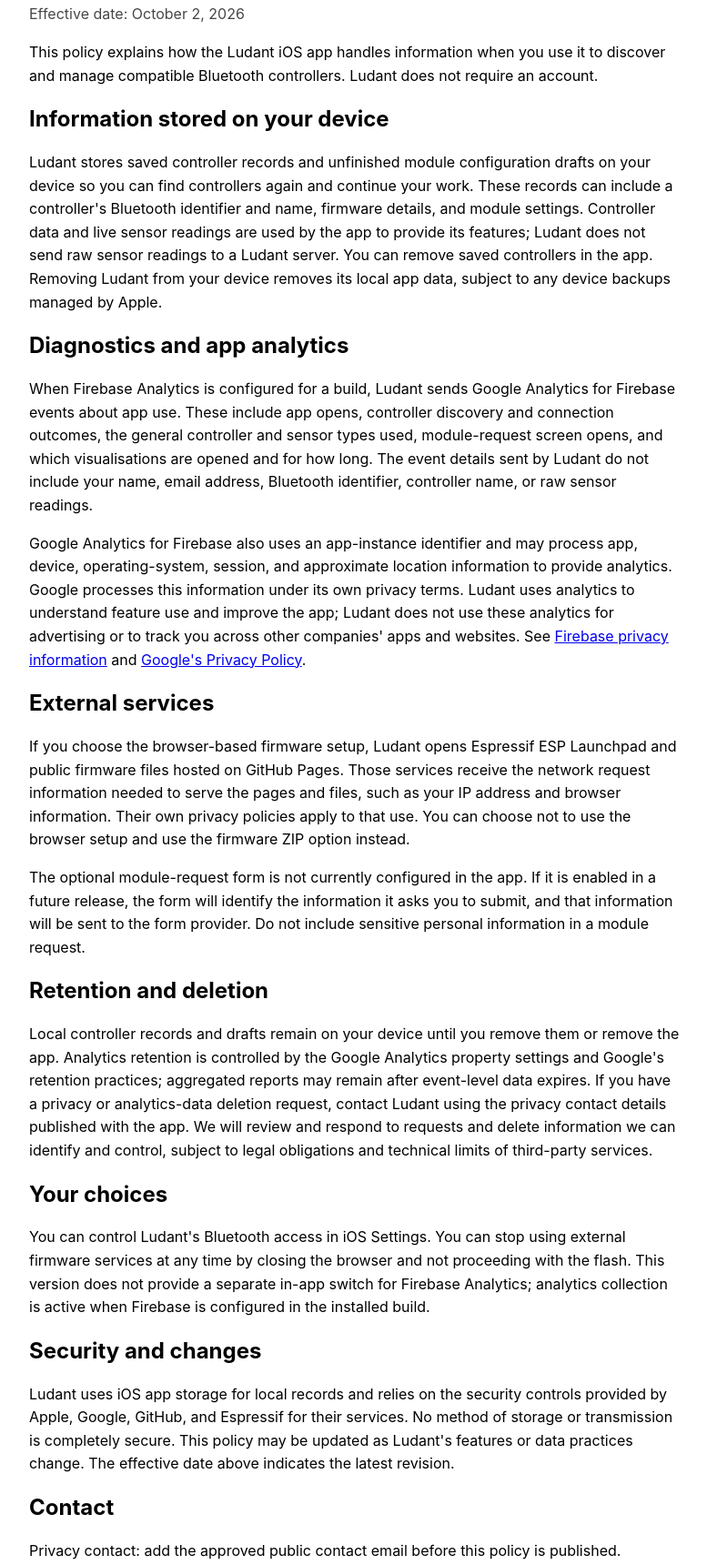
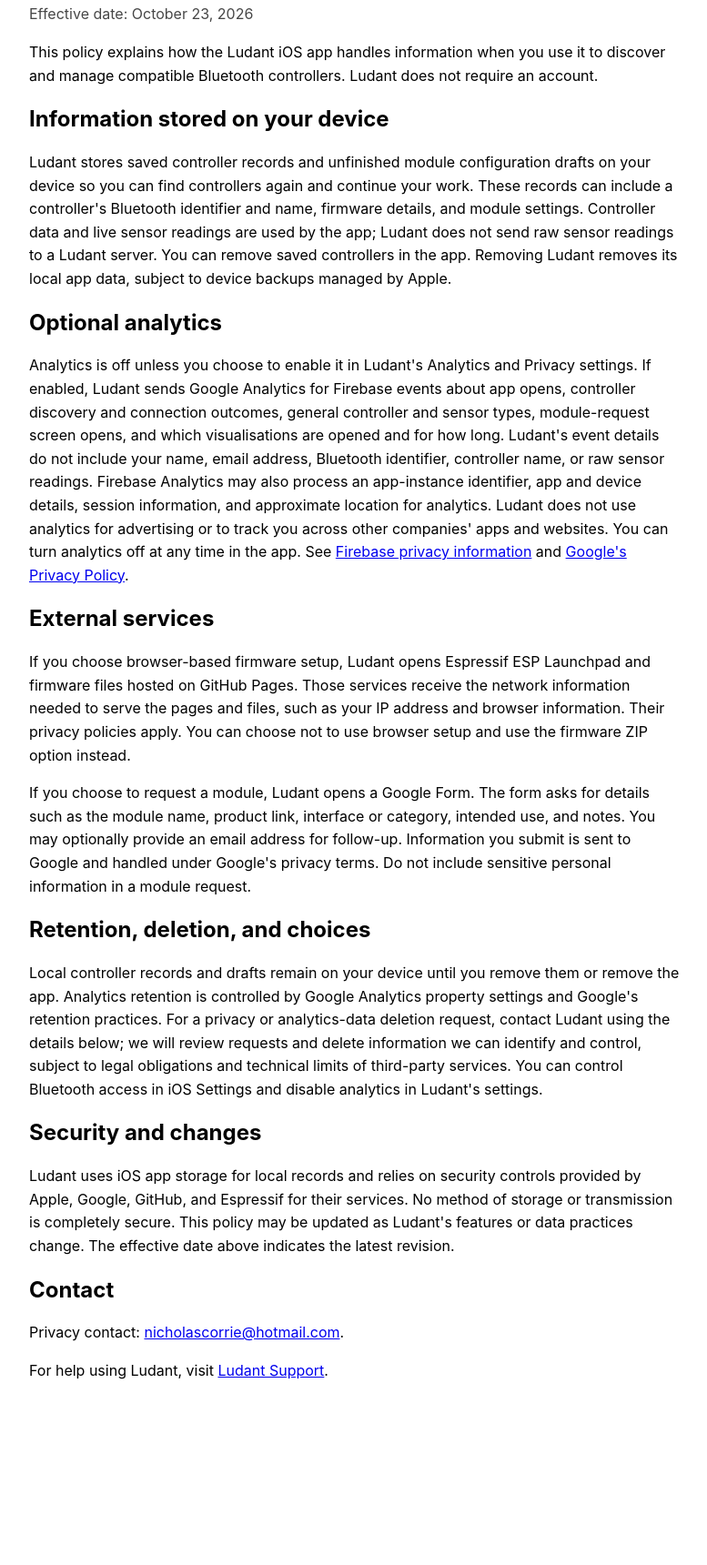
Before and after one commit to nicholascorrie/ludant, a website: page docs/privacy/index.html in a window 1280 px wide. Shown: the part 114-1834 px from the top of the page at 91% size, without its empty margins (250-1027 px from the left). After the commit the page ends 1714 px from the top, so only its background shows below. Drawn offline with Linux system fonts and the light colour scheme.

Commit message:
Publish Ludant privacy policy

```diff
--- a/docs/privacy/index.html
+++ b/docs/privacy/index.html
@@ -6,17 +6,8 @@
     <meta name="color-scheme" content="light dark" />
     <title>Ludant Privacy Policy</title>
     <style>
-      :root {
-        color-scheme: light dark;
-        font-family: -apple-system, BlinkMacSystemFont, "Segoe UI", sans-serif;
-        line-height: 1.6;
-      }
-      body {
-        box-sizing: border-box;
-        max-width: 760px;
-        margin: 0 auto;
-        padding: 40px 22px 64px;
-      }
+      :root { color-scheme: light dark; font-family: -apple-system, BlinkMacSystemFont, "Segoe UI", sans-serif; line-height: 1.6; }
+      body { box-sizing: border-box; max-width: 760px; margin: 0 auto; padding: 40px 22px 64px; }
       h1, h2 { line-height: 1.25; }
       h1 { margin-bottom: 0.25rem; }
       .muted { opacity: 0.72; }
@@ -26,103 +17,22 @@
   <body>
     <main>
       <h1>Ludant Privacy Policy</h1>
-      <p class="muted">Effective date: October 2, 2026</p>
-
-      <p>
-        This policy explains how the Ludant iOS app handles information when
-        you use it to discover and manage compatible Bluetooth controllers.
-        Ludant does not require an account.
-      </p>
-
+      <p class="muted">Effective date: October 23, 2026</p>
+      <p>This policy explains how the Ludant iOS app handles information when you use it to discover and manage compatible Bluetooth controllers. Ludant does not require an account.</p>
       <h2>Information stored on your device</h2>
-      <p>
-        Ludant stores saved controller records and unfinished module
-        configuration drafts on your device so you can find controllers again
-        and continue your work. These records can include a controller's
-        Bluetooth identifier and name, firmware details, and module settings.
-        Controller data and live sensor readings are used by the app to provide
-        its features; Ludant does not send raw sensor readings to a Ludant
-        server. You can remove saved controllers in the app. Removing Ludant
-        from your device removes its local app data, subject to any device
-        backups managed by Apple.
-      </p>
-
-      <h2>Diagnostics and app analytics</h2>
-      <p>
-        When Firebase Analytics is configured for a build, Ludant sends Google
-        Analytics for Firebase events about app use. These include app opens,
-        controller discovery and connection outcomes, the general controller
-        and sensor types used, module-request screen opens, and which
-        visualisations are opened and for how long. The event details sent by
-        Ludant do not include your name, email address, Bluetooth identifier,
-        controller name, or raw sensor readings.
-      </p>
-      <p>
-        Google Analytics for Firebase also uses an app-instance identifier and
-        may process app, device, operating-system, session, and approximate
-        location information to provide analytics. Google processes this
-        information under its own privacy terms. Ludant uses analytics to
-        understand feature use and improve the app; Ludant does not use these
-        analytics for advertising or to track you across other companies' apps
-        and websites. See
-        <a href="https://firebase.google.com/support/privacy">Firebase privacy information</a>
-        and
-        <a href="https://policies.google.com/privacy">Google's Privacy Policy</a>.
-      </p>
-
+      <p>Ludant stores saved controller records and unfinished module configuration drafts on your device so you can find controllers again and continue your work. These records can include a controller's Bluetooth identifier and name, firmware details, and module settings. Controller data and live sensor readings are used by the app; Ludant does not send raw sensor readings to a Ludant server. You can remove saved controllers in the app. Removing Ludant removes its local app data, subject to device backups managed by Apple.</p>
+      <h2>Optional analytics</h2>
+      <p>Analytics is off unless you choose to enable it in Ludant's Analytics and Privacy settings. If enabled, Ludant sends Google Analytics for Firebase events about app opens, controller discovery and connection outcomes, general controller and sensor types, module-request screen opens, and which visualisations are opened and for how long. Ludant's event details do not include your name, email address, Bluetooth identifier, controller name, or raw sensor readings. Firebase Analytics may also process an app-instance identifier, app and device details, session information, and approximate location for analytics. Ludant does not use analytics for advertising or to track you across other companies' apps and websites. You can turn analytics off at any time in the app. See <a href="https://firebase.google.com/support/privacy">Firebase privacy information</a> and <a href="https://policies.google.com/privacy">Google's Privacy Policy</a>.</p>
       <h2>External services</h2>
-      <p>
-        If you choose the browser-based firmware setup, Ludant opens Espressif
-        ESP Launchpad and public firmware files hosted on GitHub Pages. Those
-        services receive the network request information needed to serve the
-        pages and files, such as your IP address and browser information. Their
-        own privacy policies apply to that use. You can choose not to use the
-        browser setup and use the firmware ZIP option instead.
-      </p>
-      <p>
-        The optional module-request form is not currently configured in the
-        app. If it is enabled in a future release, the form will identify the
-        information it asks you to submit, and that information will be sent to
-        the form provider. Do not include sensitive personal information in a
-        module request.
-      </p>
-
-      <h2>Retention and deletion</h2>
-      <p>
-        Local controller records and drafts remain on your device until you
-        remove them or remove the app. Analytics retention is controlled by the
-        Google Analytics property settings and Google's retention practices;
-        aggregated reports may remain after event-level data expires. If you
-        have a privacy or analytics-data deletion request, contact Ludant using
-        the privacy contact details published with the app. We will review and
-        respond to requests and delete information we can identify and control,
-        subject to legal obligations and technical limits of third-party
-        services.
-      </p>
-
-      <h2>Your choices</h2>
-      <p>
-        You can control Ludant's Bluetooth access in iOS Settings. You can stop
-        using external firmware services at any time by closing the browser and
-        not proceeding with the flash. This version does not provide a separate
-        in-app switch for Firebase Analytics; analytics collection is active
-        when Firebase is configured in the installed build.
-      </p>
-
+      <p>If you choose browser-based firmware setup, Ludant opens Espressif ESP Launchpad and firmware files hosted on GitHub Pages. Those services receive the network information needed to serve the pages and files, such as your IP address and browser information. Their privacy policies apply. You can choose not to use browser setup and use the firmware ZIP option instead.</p>
+      <p>If you choose to request a module, Ludant opens a Google Form. The form asks for details such as the module name, product link, interface or category, intended use, and notes. You may optionally provide an email address for follow-up. Information you submit is sent to Google and handled under Google's privacy terms. Do not include sensitive personal information in a module request.</p>
+      <h2>Retention, deletion, and choices</h2>
+      <p>Local controller records and drafts remain on your device until you remove them or remove the app. Analytics retention is controlled by Google Analytics property settings and Google's retention practices. For a privacy or analytics-data deletion request, contact Ludant using the details below; we will review requests and delete information we can identify and control, subject to legal obligations and technical limits of third-party services. You can control Bluetooth access in iOS Settings and disable analytics in Ludant's settings.</p>
       <h2>Security and changes</h2>
-      <p>
-        Ludant uses iOS app storage for local records and relies on the security
-        controls provided by Apple, Google, GitHub, and Espressif for their
-        services. No method of storage or transmission is completely secure.
-        This policy may be updated as Ludant's features or data practices
-        change. The effective date above indicates the latest revision.
-      </p>
-
+      <p>Ludant uses iOS app storage for local records and relies on security controls provided by Apple, Google, GitHub, and Espressif for their services. No method of storage or transmission is completely secure. This policy may be updated as Ludant's features or data practices change. The effective date above indicates the latest revision.</p>
       <h2>Contact</h2>
-      <p>
-        Privacy contact: add the approved public contact email before this
-        policy is published.
-      </p>
+      <p>Privacy contact: <a href="mailto:nicholascorrie@hotmail.com">nicholascorrie@hotmail.com</a>.</p>
+      <p>For help using Ludant, visit <a href="../support/">Ludant Support</a>.</p>
     </main>
   </body>
 </html>
```
